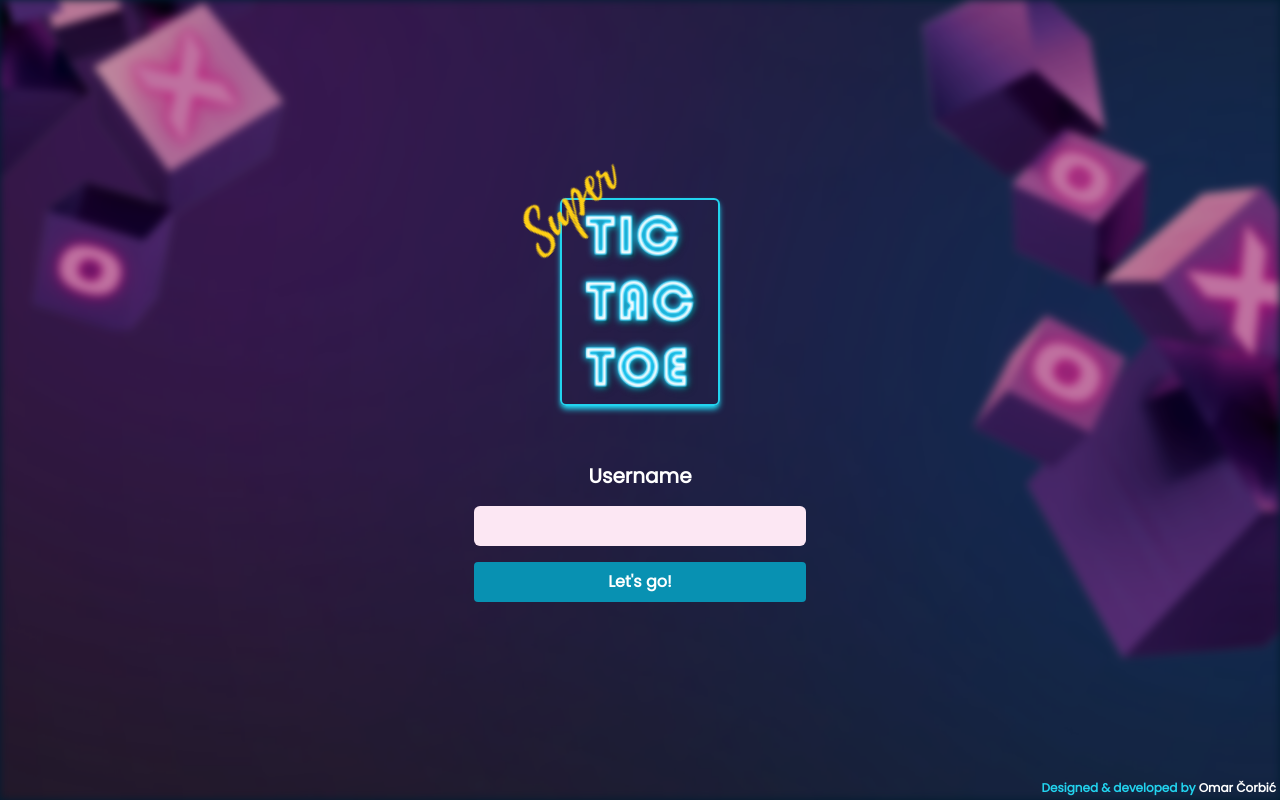
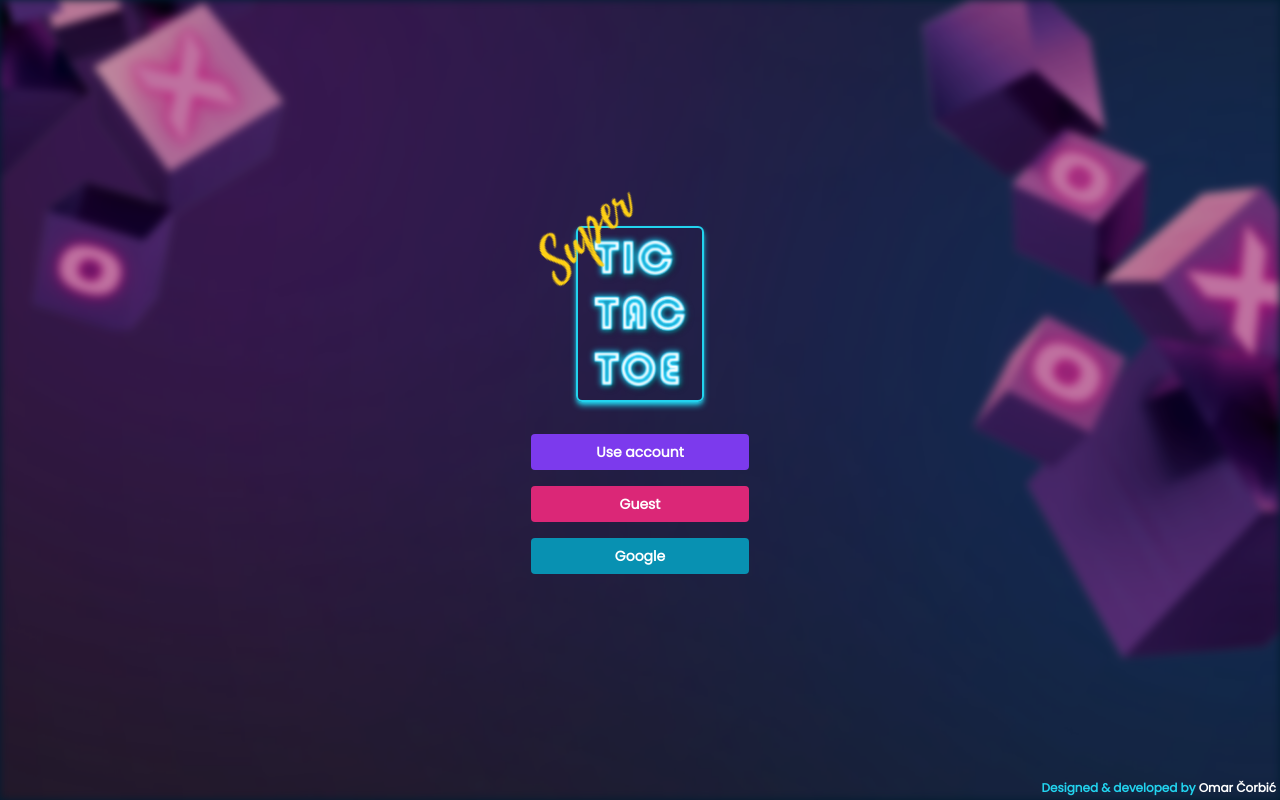
Before and after one commit to OmarCorbic/Super-TicTacToe-Online-Game, a React (Vite) app in the folder frontend/: page / in a window 1280 px wide. Built offline with nearby package versions, Linux system fonts and the light colour scheme; no server answers.

Commit message:
Added login and register, also google login (soon)

```diff
--- a/frontend/src/components/Auth.jsx
+++ b/frontend/src/components/Auth.jsx
@@ -4,36 +4,34 @@ import logo from "../images/logo.png";
 import superText from "../images/superText.png";
 import { useNavigate } from "react-router-dom";
 import toast from "react-hot-toast";
+import Login from "./Login";
+import Register from "./Register";
 
 const Auth = () => {
-  const [username, setUsername] = useState("");
   const navigate = useNavigate();
 
-  const handleUsernameChange = (e) => {
-    setUsername(e.target.value);
-  };
-
-  const handleSubmit = (e) => {
-    e.preventDefault();
-
-    if (!username) {
-      toast.error("Please provide username");
-      return;
-    }
-    localStorage.setItem("user", JSON.stringify({ name: username }));
+  const continueAsGuest = () => {
     navigate("/menu");
   };
 
+  const [login, setLogin] = useState(false);
+  const [register, setRegister] = useState(false);
+
+  const showRegister = () => {
+    setLogin(false);
+    setRegister(true);
+  };
+  const showLogin = () => {
+    setRegister(false);
+    setLogin(true);
+  };
+
   return (
-    <div className="flex h-screen items-center justify-center">
-      <div className="z-0 h-2/3  w-3/4  min-w-[250px] max-w-[500px] rounded-xl bg-opacity-30">
-        <form
-          onSubmit={handleSubmit}
-          className="flex h-full items-center justify-center"
-        >
-          <div className="flex flex-col items-center justify-start gap-4 p-4">
+    <div className="flex h-screen items-center justify-center text-xs md:text-sm">
+      <div className="z-0  h-full w-3/4 min-w-[250px] max-w-[500px]  rounded-xl bg-opacity-30 py-5">
+        <div className=" flex h-full flex-col items-center justify-center gap-4  p-4">
           <div
-              className="relative mb-10 h-52 w-40 rounded-md border-2 border-cyan-400 bg-contain bg-center  bg-no-repeat shadow-md shadow-cyan-400"
+            className=" relative mb-4 h-44 w-32 rounded-md border-2 border-cyan-400 bg-contain bg-center bg-no-repeat shadow-md  shadow-cyan-400 md:h-44 md:w-32"
             style={{ backgroundImage: `url(${logo})` }}
           >
             <div
@@ -41,24 +39,38 @@ const Auth = () => {
               className="absolute left-[-60px] top-[-60px] h-32 w-40 -rotate-45 bg-cover bg-center bg-no-repeat"
             ></div>
           </div>
-            <label className="text-xl font-bold text-white" htmlFor="username">
-              Username
-            </label>
-            <input
-              className="rounded-md bg-pink-100 p-2 text-center outline-none"
-              onChange={handleUsernameChange}
-              value={username}
-              type="text"
-              name="username"
-            />
+
+          {login ? (
+            <Login showRegister={showRegister} />
+          ) : register ? (
+            <Register showLogin={showLogin} />
+          ) : null}
+
           <button
-              className="w-full rounded bg-cyan-600 py-2 font-bold text-white hover:bg-cyan-500"
-              type="submit"
+            onClick={showLogin}
+            className={`${
+              login || register ? "hidden" : "block"
+            } w-full rounded bg-violet-600 py-2 font-bold text-white hover:bg-violet-500`}
           >
-              Let's go!
+            Use account
+          </button>
+          <div
+            className={`${
+              login || register ? "flex-row" : "flex-col"
+            } flex w-full gap-4`}
+          >
+            <button
+              onClick={continueAsGuest}
+              className="w-full rounded bg-pink-600 py-2 font-bold text-white hover:bg-pink-500"
+            >
+              Guest
+            </button>
+
+            <button className="w-full rounded bg-cyan-600 py-2 font-bold text-white hover:bg-cyan-500">
+              Google
             </button>
           </div>
-        </form>
+        </div>
       </div>
       <div className="absolute bottom-0 right-0 p-1 text-xs font-bold text-cyan-400">
         Designed & developed by <span className="text-white">Omar Čorbić</span>
--- /dev/null
+++ b/frontend/src/components/Login.jsx
@@ -0,0 +1,74 @@
+import axios from "axios";
+import React, { useState } from "react";
+import toast from "react-hot-toast";
+
+const Login = ({ showRegister }) => {
+  const [loginData, setLoginData] = useState({
+    email: "",
+    password: "",
+  });
+
+  const changeLoginData = (e) => {
+    setLoginData((p) => {
+      return { ...p, [e.target.name]: e.target.value };
+    });
+  };
+
+  const submitLogin = async (e) => {
+    e.preventDefault();
+    try {
+      const response = await axios.post("/api/auth/login", loginData);
+      toast.success("Successfully logged in!");
+      console.log(response);
+    } catch (error) {
+      toast.error(error?.response?.data?.message);
+    }
+    setLoginData({ email: "", password: "" });
+    e.target.reset();
+  };
+
+  return (
+    <div className="w-full">
+      <form
+        action=""
+        onSubmit={submitLogin}
+        className={`flex w-full flex-col items-center justify-center gap-4 overflow-hidden rounded-lg text-center`}
+      >
+        <input
+          value={loginData.email}
+          onChange={changeLoginData}
+          className=" h-8 w-full rounded-sm px-2   outline-none"
+          name="email"
+          placeholder="E-mail"
+          type="text"
+        />
+
+        <input
+          onChange={changeLoginData}
+          className=" h-8 w-full rounded-sm px-2   outline-none"
+          placeholder="Password"
+          name="password"
+          type="password"
+        />
+
+        <button
+          className="w-full rounded bg-yellow-500 py-2 font-bold text-white hover:bg-yellow-400"
+          type="submit"
+        >
+          Log in
+        </button>
+      </form>
+      <div
+        className="w-full py-2 text-center text-white
+      "
+      >
+        Don't have an account?{" "}
+        <button onClick={showRegister} className="text-yellow-200">
+          Register
+        </button>
+      </div>
+    </div>
+  );
+};
+
+export default Login;
--- /dev/null
+++ b/frontend/src/components/Register.jsx
@@ -0,0 +1,90 @@
+import axios from "axios";
+import { useState } from "react";
+import toast from "react-hot-toast";
+
+const Register = ({ showLogin }) => {
+  const [registerData, setRegisterData] = useState({
+    username: "",
+    email: "",
+    password: "",
+    confirmPw: "",
+  });
+
+  const changeRegisterData = (e) => {
+    setRegisterData((p) => {
+      return { ...p, [e.target.name]: e.target.value };
+    });
+  };
+
+  const submitRegister = async (e) => {
+    e.preventDefault();
+    try {
+      const response = await axios.post("/api/auth/register", registerData);
+      toast.success("Successfully registered!", response?.data);
+    } catch (error) {
+      toast.error(error?.response?.data?.message);
+    }
+    setRegisterData({ username: "", email: "", password: "", confirmPw: "" });
+    e.target.reset();
+  };
+
+  return (
+    <div className="w-full">
+      <form
+        onSubmit={submitRegister}
+        action=""
+        className={`flex w-full flex-col items-center justify-center gap-4 overflow-hidden rounded-lg text-center`}
+      >
+        <input
+          onChange={changeRegisterData}
+          value={registerData.username}
+          className=" h-8 w-full rounded-sm px-2  outline-none"
+          name="username"
+          placeholder="Username"
+          type="text"
+        />
+        <input
+          onChange={changeRegisterData}
+          value={registerData.email}
+          className=" h-8 w-full rounded-sm px-2  outline-none"
+          name="email"
+          placeholder="E-mail"
+          type="text"
+        />
+
+        <input
+          onChange={changeRegisterData}
+          className=" h-8 w-full rounded-sm px-2  outline-none"
+          placeholder="Password"
+          name="password"
+          type="password"
+        />
+        <input
+          onChange={changeRegisterData}
+          className=" h-8 w-full rounded-sm px-2  outline-none"
+          placeholder="Confirm password"
+          name="confirmPw"
+          type="password"
+        />
+
+        <button
+          className="w-full rounded bg-yellow-500 py-2 font-bold text-white hover:bg-yellow-400"
+          type="submit"
+        >
+          Register
+        </button>
+      </form>
+      <div
+        className="w-full py-2 text-center text-white
+  "
+      >
+        Already have an account?{" "}
+        <button onClick={showLogin} className="text-yellow-200">
+          Log in
+        </button>
+      </div>
+    </div>
+  );
+};
+
+export default Register;
--- /dev/null
+++ b/frontend/src/utils/getTokenPayload.js
@@ -0,0 +1,15 @@
+import jwt_decode from "jwt-decode";
+
+export const getTokenPayload = () => {
+  const cookies = document.cookie;
+  if (!cookies) return null;
+  let accessToken = cookies
+    .split(";")
+    .find((c) => c.trim().startsWith("access_token="));
+  if (!accessToken) return null;
+  accessToken = accessToken.split("=")[1];
+
+  const payload = jwt_decode(accessToken);
+  console.log(payload);
+  return payload;
+};
```
Lines whose indentation alone changed are shown as unchanged.
